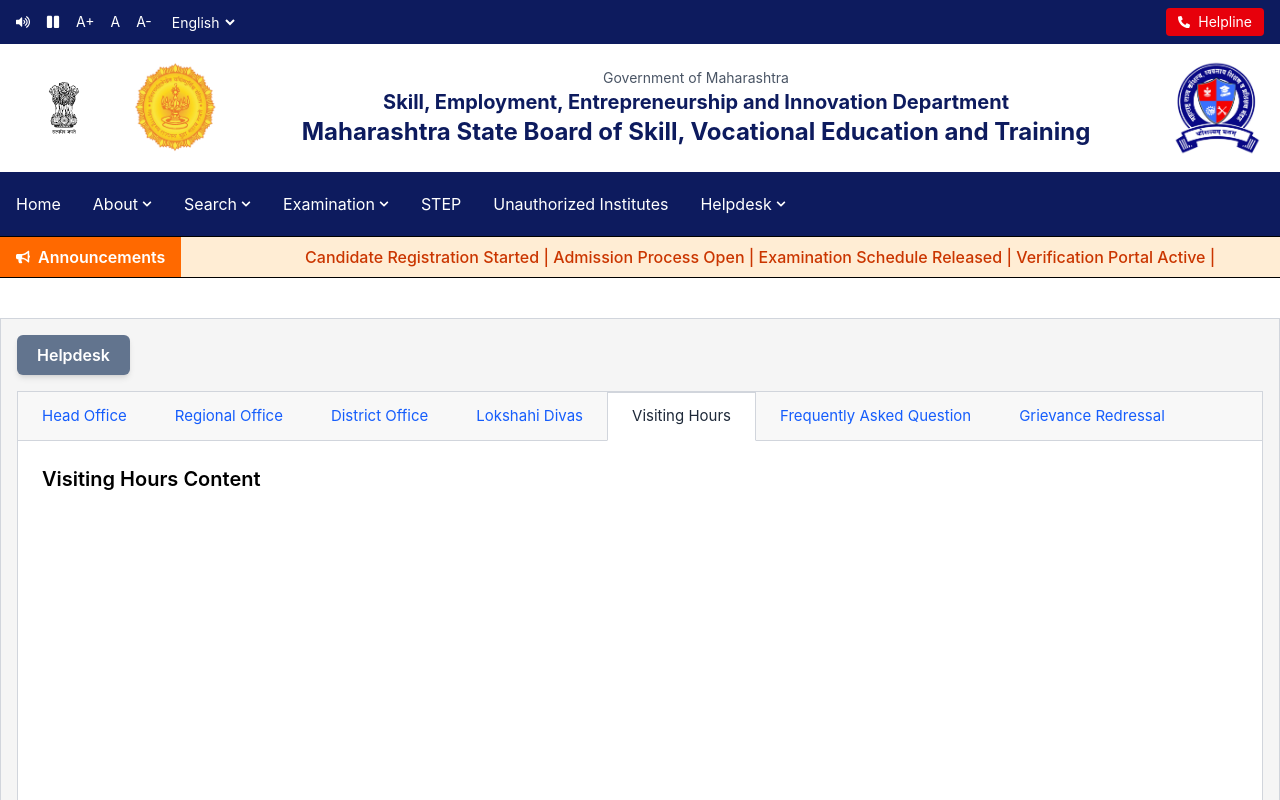
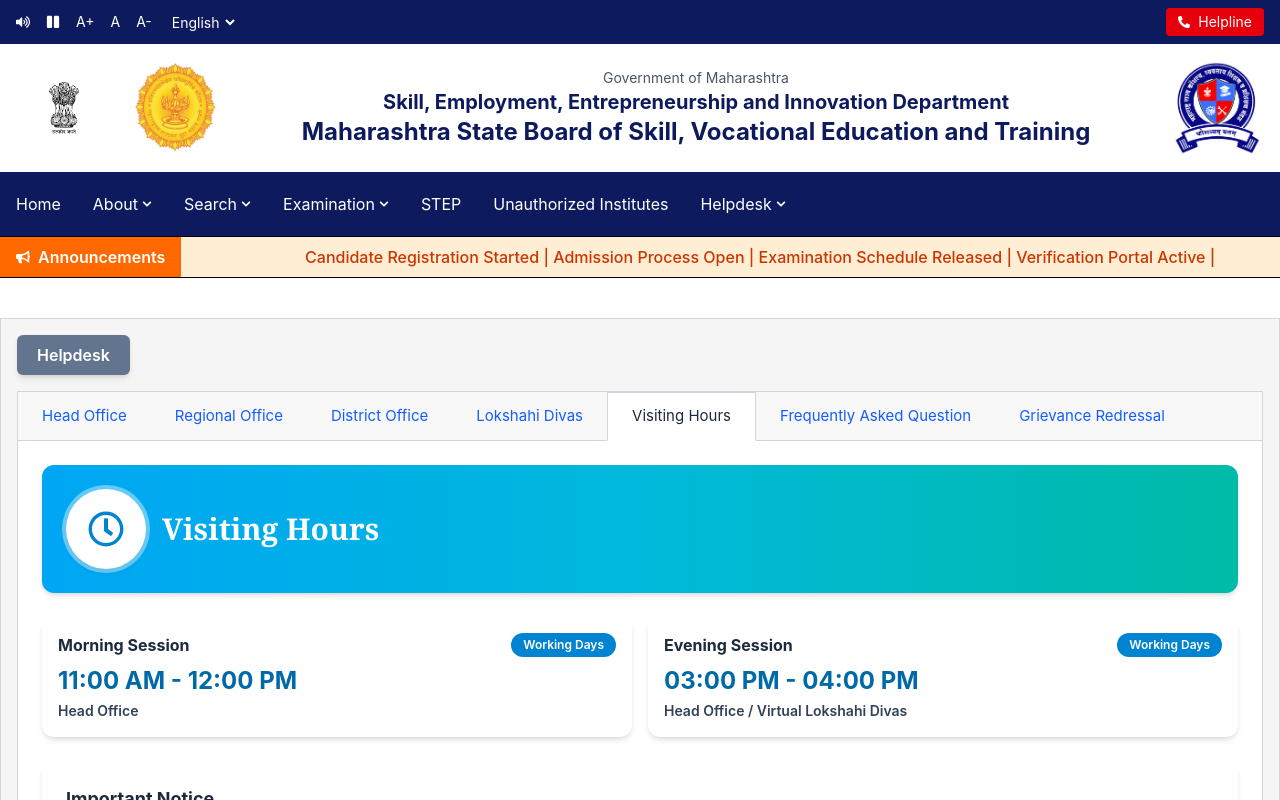
Before and after one commit to mayureshsawant3557/Msbvt-, a React (Vite) app: page /helpdesk in a window 1280 px wide. Both pictures are taken after a click on the button "Visiting Hours". Shown: the top 800 px of the page. Built offline with nearby package versions, Linux system fonts and the light colour scheme.

Commit message:
Added visiting hours redesign and helpdesk updates

```diff
--- a/src/components/Helpdesk/HelpDeskTabs.jsx
+++ b/src/components/Helpdesk/HelpDeskTabs.jsx
@@ -1,6 +1,7 @@
 import { useState } from "react";
 import GrievanceRedressal from "./GrievanceRedressal/GrievanceRedressal";
 import FAQ from "./FAQ/FAQ";
+import VisitingHours from "./VisitingHours/VisitingHours";
 const tabs = [
   "Head Office",
   "Regional Office",
@@ -77,11 +78,7 @@
           )}
 
           {activeTab === "Visiting Hours" && (
-            <div>
-              <h2 className="text-xl font-semibold">
-                Visiting Hours Content
-              </h2>
-            </div>
+            <VisitingHours onTabSwitch={setActiveTab} />
           )}
 
           {activeTab === "Frequently Asked Question" && (
--- /dev/null
+++ b/src/components/Helpdesk/VisitingHours/VisitingHours.jsx
@@ -0,0 +1,162 @@
+import {
+  FaBriefcase,
+  FaBuilding,
+  FaBullhorn,
+  FaMapMarkerAlt,
+  FaPhoneAlt,
+  FaQuestionCircle,
+  FaRegClock,
+} from "react-icons/fa";
+
+const visitingSessions = [
+  {
+    title: "Morning Session",
+    time: "11:00 AM - 12:00 PM",
+    location: "Head Office",
+  },
+  {
+    title: "Evening Session",
+    time: "03:00 PM - 04:00 PM",
+    location: "Head Office / Virtual Lokshahi Divas",
+  },
+];
+
+const noticeLinks = [
+  {
+    title: "Frequently Asked Questions",
+    description: "Learn more about questions and contact persons, our",
+    linkText: "Frequently Asked Questions",
+    icon: FaQuestionCircle,
+    iconColor: "text-sky-600",
+    tabName: "Frequently Asked Question",
+  },
+  {
+    title: "Grievance Redressal",
+    description: "To apply our",
+    linkText: "Grievance Redressal",
+    icon: FaBullhorn,
+    iconColor: "text-amber-500",
+    tabName: "Grievance Redressal",
+  },
+  {
+    title: "Helpline Number",
+    description: "Contact Board Helpline No.",
+    linkText: " 93212 35321",
+    icon: FaPhoneAlt,
+    iconColor: "text-green-600",
+  },
+  {
+    title: "District Office",
+    description: "Contact respective District Vocational Education and Training Office. Address and contact details are available under Helpdesk",
+    linkText: "District Office",
+    icon: FaBuilding,
+    iconColor: "text-violet-600",
+    tabName: "District Office",
+  },
+  {
+    title: "Regional Office",
+    description: "ontact respective Regional Office Address and contact details are available at, our",
+    linkText: "Regional Office",
+    icon: FaMapMarkerAlt,
+    iconColor: "text-red-500",
+    tabName: "Regional Office",
+  },
+  {
+    title: "Lokshahi Divas",
+    description: "Attend Lokshahi Divas physically or virtually",
+    linkText: "Lokshahi Divas",
+    icon: FaBriefcase,
+    iconColor: "text-teal-600",
+    tabName: "Lokshahi Divas",
+  },
+];
+
+function SessionCard({ session }) {
+  return (
+    <div className="rounded-xl bg-white p-4 shadow-md">
+      <div className="flex items-start justify-between gap-4">
+        <h3 className="text-base font-bold text-slate-800">{session.title}</h3>
+        <span className="rounded-full bg-sky-600 px-3 py-1 text-xs font-semibold text-white">
+          Working Days
+        </span>
+      </div>
+
+      <p className="mt-2 text-2xl font-bold text-sky-700">{session.time}</p>
+      <p className="mt-1 text-sm font-semibold text-slate-700">
+        {session.location}
+      </p>
+    </div>
+  );
+}
+
+function NoticeItem({ item, onTabSwitch }) {
+  const Icon = item.icon;
+
+  const handleClick = (tabName) => {
+    if (tabName && onTabSwitch) {
+      onTabSwitch(tabName);
+    }
+  };
+
+  return (
+    <div className="flex gap-4 border-b border-slate-200 py-3 last:border-b-0">
+      <Icon className={`mt-1 text-2xl ${item.iconColor}`} />
+
+      <div>
+        <h4 className="text-sm font-bold text-slate-800">{item.title}</h4>
+        <p className="text-sm leading-5 text-slate-700">
+          {item.description}{" "}
+          {item.tabName ? (
+            <button
+              type="button"
+              onClick={() => handleClick(item.tabName)}
+              className="font-semibold text-sky-700 underline cursor-pointer bg-transparent border-none p-0 text-sm"
+            >
+              {item.linkText}
+            </button>
+          ) : (
+            <span className="font-semibold text-sky-700">
+              {item.linkText}
+            </span>
+          )}
+          .
+        </p>
+      </div>
+    </div>
+  );
+}
+
+export default function VisitingHours({ onTabSwitch }) {
+  return (
+    <section className="space-y-6">
+      <div className="rounded-xl bg-gradient-to-r from-sky-500 via-cyan-500 to-teal-500 p-4 shadow-md md:p-6">
+        <div className="flex flex-col gap-4 md:flex-row md:items-center">
+          <div className="flex h-20 w-20 shrink-0 items-center justify-center rounded-full bg-white shadow-md ring-4 ring-white/40">
+            <FaRegClock className="text-4xl text-sky-600" />
+          </div>
+
+          <div className="text-white">
+            <h2 className="font-serif text-3xl font-bold">Visiting Hours</h2>
+          </div>
+        </div>
+      </div>
+
+      <div className="grid grid-cols-1 gap-4 md:grid-cols-2">
+        {visitingSessions.map((session) => (
+          <SessionCard key={session.title} session={session} />
+        ))}
+      </div>
+
+      <div className="rounded-xl bg-white p-4 shadow-md md:p-6">
+        <h3 className="text-lg font-bold text-slate-800">Important Notice</h3>
+
+        <div className="mt-2">
+          {noticeLinks.map((item) => (
+            <NoticeItem key={item.title} item={item} onTabSwitch={onTabSwitch} />
+          ))}
+        </div>
+      </div>
+
+    </section>
+  );
+}
```
